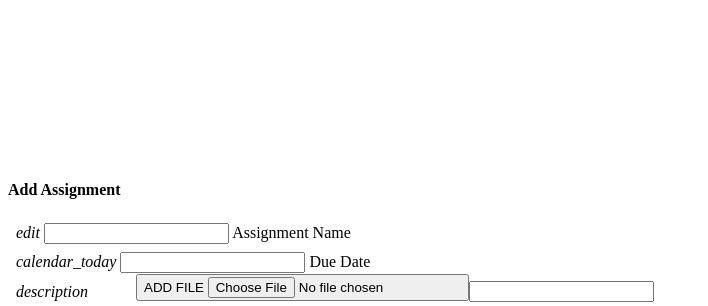
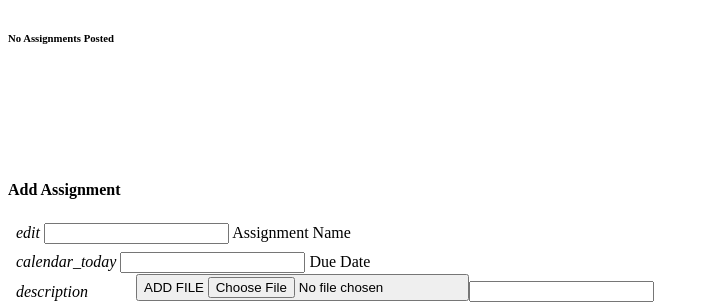
Before and after one commit to mafewer/GradePlus, a PHP site: page /assignments.php in a window 1280 px wide. Shown: the top 306 px of the page, without its empty margins (0-708 px from the left). Run offline with PHP 8.4, Linux system fonts and the light colour scheme.

Commit message:
Add Assignment Placement and No Assignment Text

```diff
--- a/assignments.php
+++ b/assignments.php
@@ -1,13 +1,16 @@
 <link rel="stylesheet" type="text/css" href="css/styles-assignments.css">
 <body>
+<a class="add-assign modal-close green white-text waves-effect waves-green btn-flat"><i class="material-symbols-outlined left">add_circle</i>Add</a>
     <div class="assign-container">
+    <h6 class="no-assignments-header">
+        No Assignments Posted
+    </h6>
         <div class="assignments-list">
             <!-- assignments will go here -->
         </div>
         <div class="submitted-list">
             <!-- submitted assignments will go here -->
         </div>
-        <a class="add-assign modal-close green white-text waves-effect waves-green btn-flat"><i class="material-symbols-outlined left">add_circle</i>Add</a>
     </div>
     <!--Assignment view-->
     <div class="grading">
--- a/css/styles-assignments.css
+++ b/css/styles-assignments.css
@@ -11,10 +11,14 @@ div.assign-container {
 
 a.add-assign {
     position: absolute;
-    right: 0.23rem;
-    top: -2.5rem;
+    right: 4rem;
+    top: 9rem;
+    display: none;
 }
 
+h6.no-assignments-header {
+    margin-top: 2rem;
+}
 
 div.assign-card,
 div.add-assign-card {
--- a/js/announcements.js
+++ b/js/announcements.js
@@ -14,7 +14,6 @@ function retrieveAnnouncements() {
                 return;
             } else {
                 announcementBody.empty(); // Clear any existing announcement
-                //console.log(response);
                 let announcement = response["data"];
                 announcement.forEach((announcement) => {
                         let announcementCard = `
--- a/js/assignment.js
+++ b/js/assignment.js
@@ -3,7 +3,6 @@ if ($("a.addenrolcourse").attr("id")==="enroltrue"){ // Student
     $("div.viewing-input").hide();
     $("div.submitted-list").show();
     $("div.sub-heading").show();
-    $("a.add-assign").hide();
 } else { // Instructor
     $("div.grading-input").hide();
     $("div.viewing-input").show();
@@ -47,9 +46,13 @@ function retrieveAssignments() {
                         assignmentsBody.append(assignCard);
 
                 });
-                if ($("a.addenrolcourse").attr("id")=="enroltrue") {
-                    $("a.add-announcement").hide();
-                    $("a.delete-assign").hide();
+                if (assignmentsBody.children().length === 0) {
+                    $("h6.no-assignments-header").show();
+                } else {
+                    $("h6.no-assignments-header").hide();
+                }
+                if ($("a.addenrolcourse").attr("id")!=="enroltrue") {
+                    $("a.add-assign").show();
                 }
             }
         }});
```
